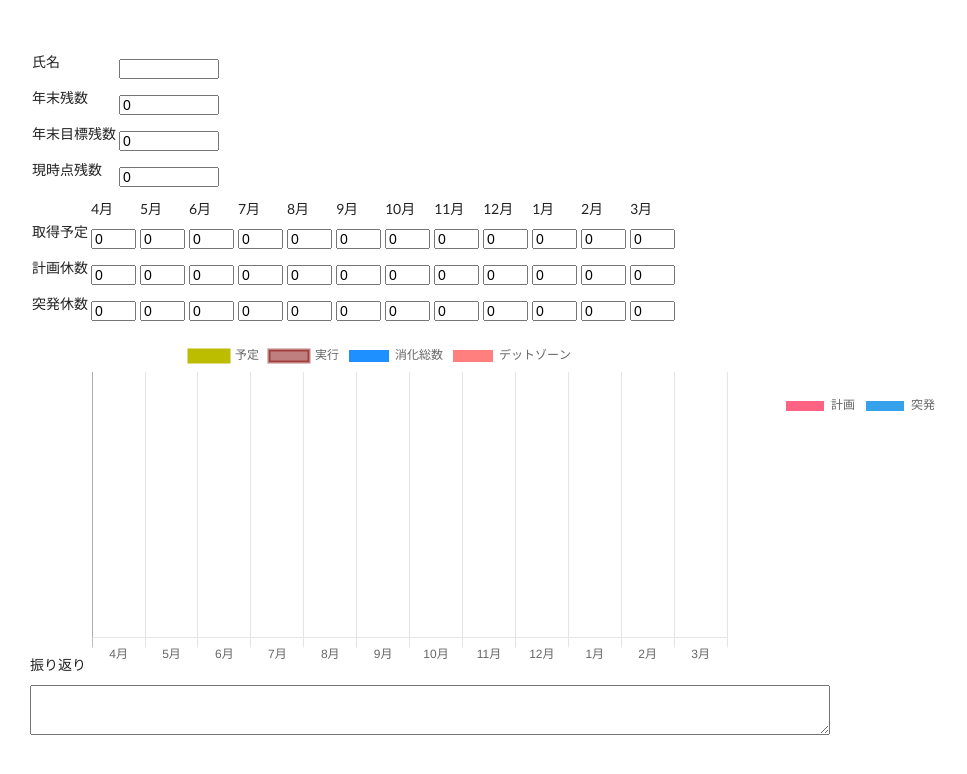
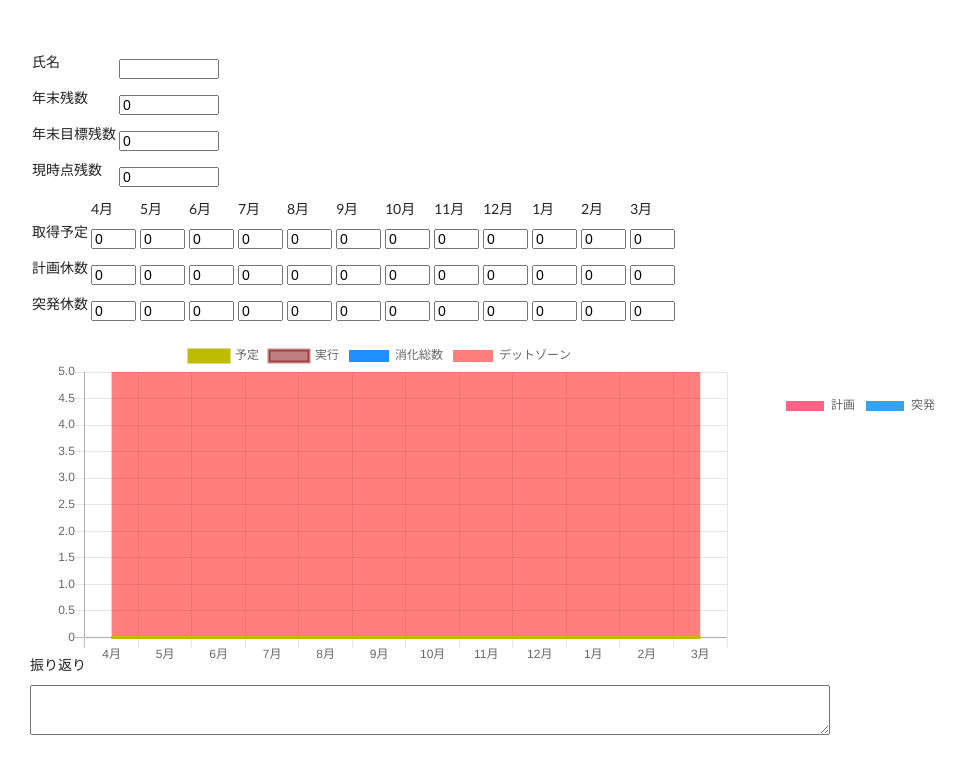
Before and after one commit to yasuhiro-nogiwa/holidayPlan, a React (Create React App) app: page / in a window 1280 px wide. Shown: the top 774 px of the page, without its empty margins (0-967 px from the left). Built offline with nearby package versions, Linux system fonts and the light colour scheme.

Commit message:
値取得後のArrayへの入力部分を修正

```diff
--- a/src/components/Chart.tsx
+++ b/src/components/Chart.tsx
@@ -26,9 +26,15 @@ const Chart = () => {
   ]
 
   function getGraphData( typeKey: string) {
-    var retData: Array<number> = new Array(12);
+    let retData: Array<number>=[];
     for (const key in monthArray) {
-      retData.push = GetApi(typeKey, key);
+
+      let val = GetApi(typeKey, monthArray[key])
+      console.log(val);
+      if (!val || val < 0) {
+        val = 0;
+      }
+      retData.push(val);
     }
     return retData;
   }
```
